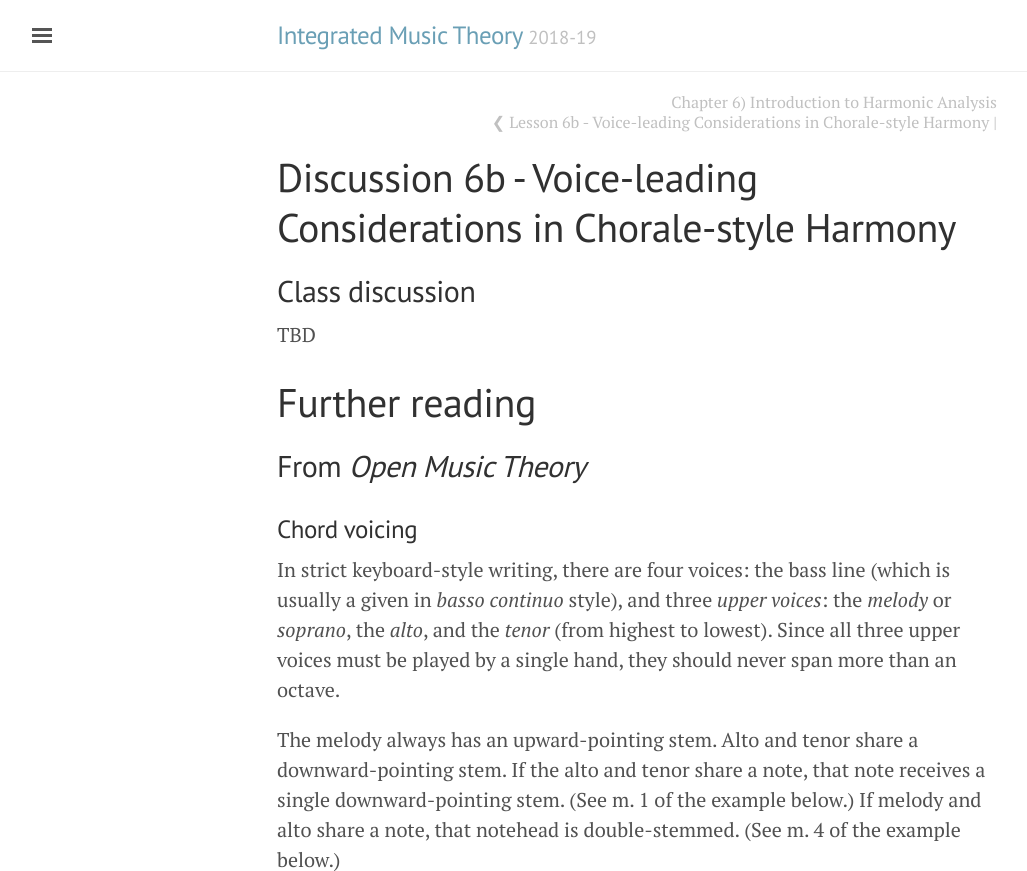
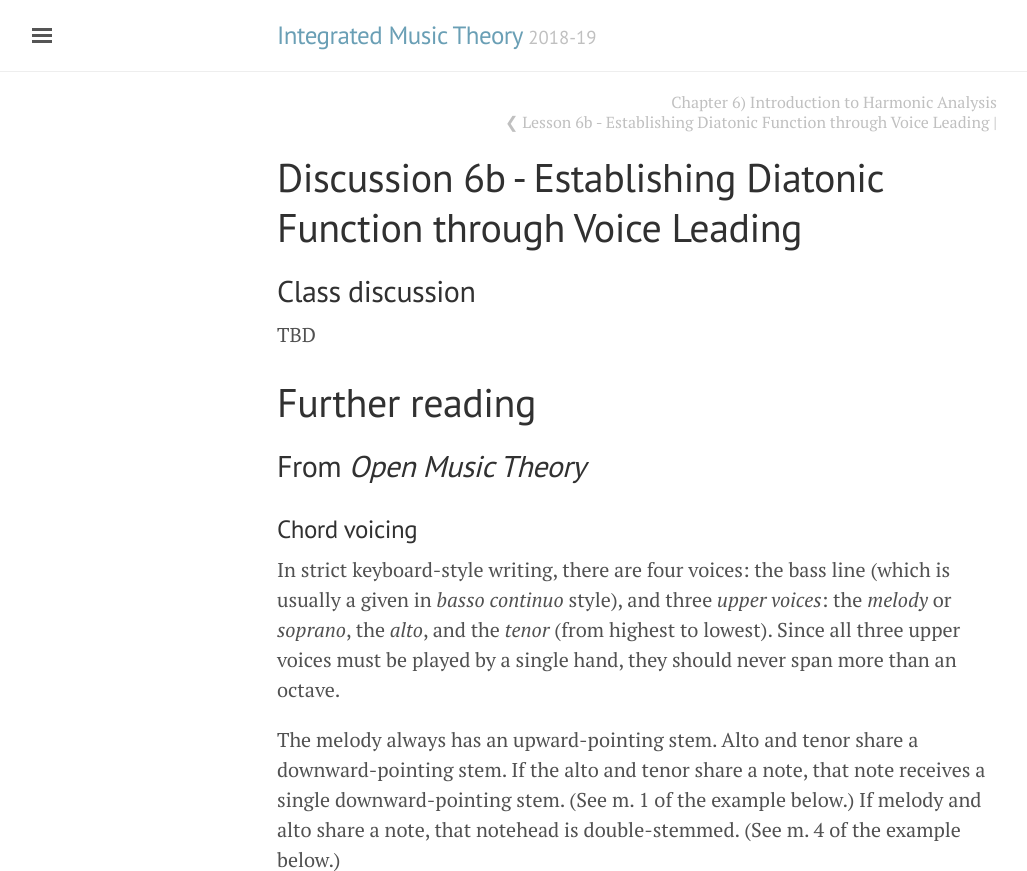
Before and after one commit to intmus/inttheory19-20, a Jekyll site: the page built from _06-intro-harmonic/b2-diafuncvoicelead.md, in a window 1280 px wide and 900 px high, cut to the strip 0-871 px from the top of the window. Shown: the whole strip, without its empty margins (3-1030 px from the left). Built offline with Jekyll 4.4.1, drawn with Linux system fonts in a browser that asks for light colours.

Commit message:
6b edits

```diff
--- a/_06-intro-harmonic/b2-voiceleadingchorale.md
+++ b/_06-intro-harmonic/b2-diafuncvoicelead.md
@@ -1,6 +1,6 @@
 ---
 layout: chapter
-title: Discussion 6b - Voice-leading Considerations in Chorale-style Harmony
+title: Discussion 6b - Establishing Diatonic Function through Voice Leading
 ---
 
 ## Class discussion
```
Also changed, not shown: _06-intro-harmonic/b1-diafuncvoicelead.md (renamed from _06-intro-harmonic/b1-voiceleadingchorale.md, +10 -7 lines), _assignments/Fall-semester/2018-10-01.md (+2 -2 lines).
